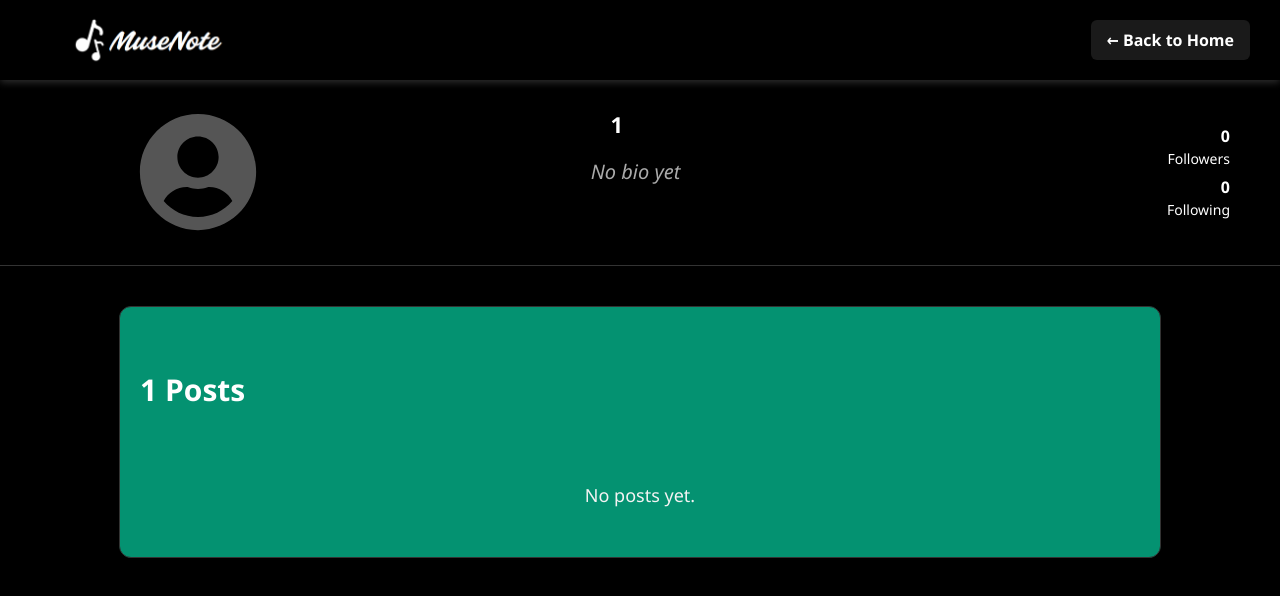
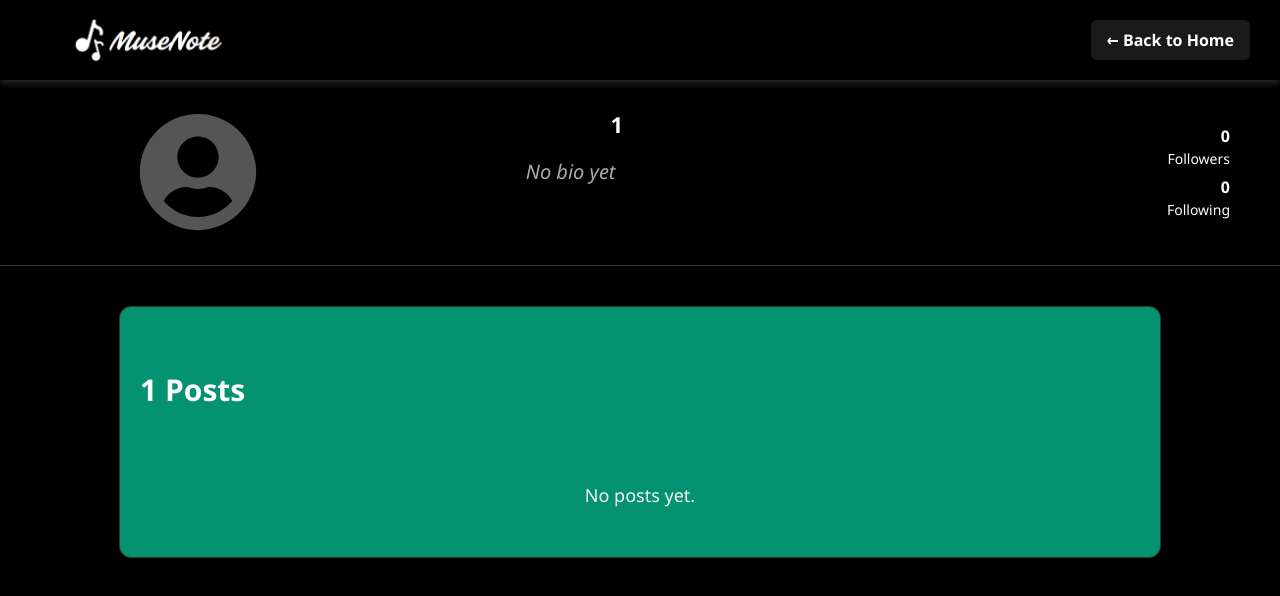
Before and after one commit to vaishke/MuseNote-Frontend, a React (Vite) app in the folder musenote/: page /profile/1 in a window 1280 px wide. Shown: the top 596 px of the page. Built offline with nearby package versions, Linux system fonts and the light colour scheme; a web font is replaced by a local one.

Commit message:
modified bio

```diff
--- a/musenote/src/components/ProfilePage.css
+++ b/musenote/src/components/ProfilePage.css
@@ -221,7 +221,7 @@ body {
 }
 
 .bio {
-    margin-left: -10%;
+    margin-left: -30%;
     margin-right: 10%;
 }
 
```
